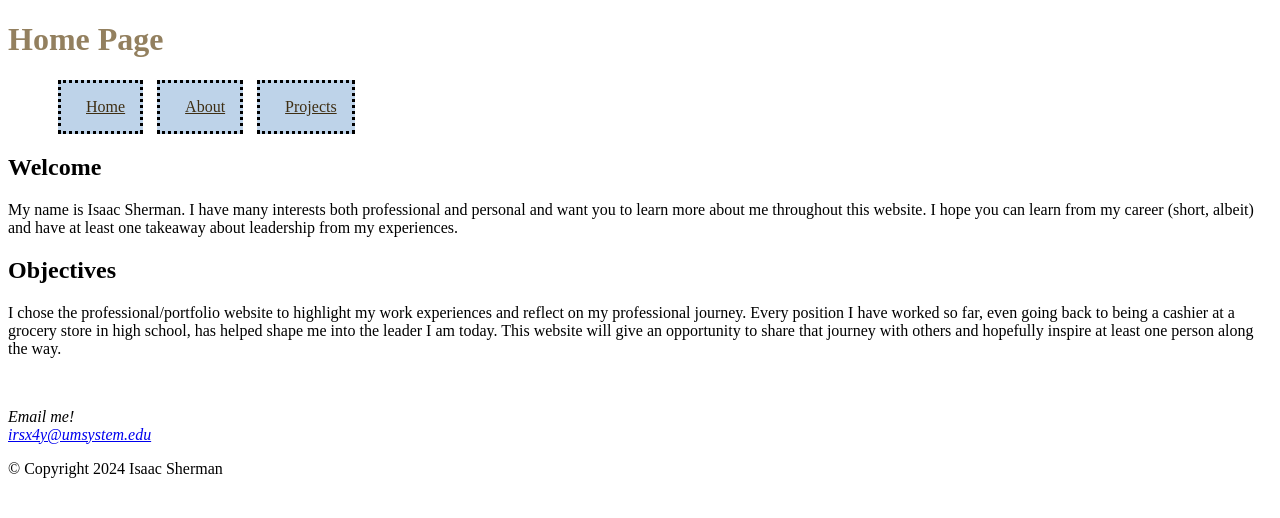
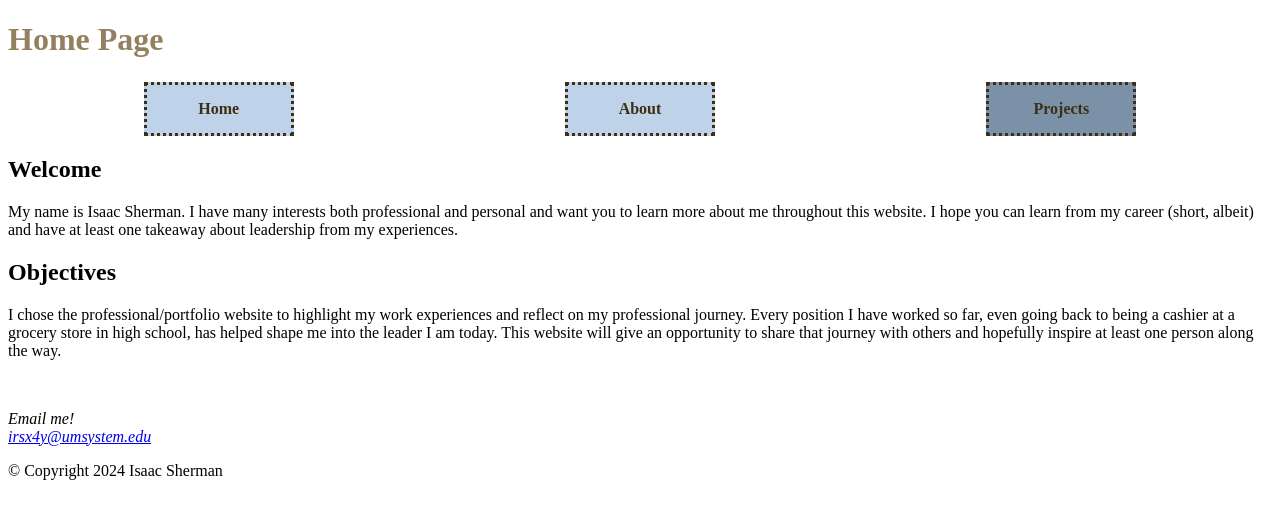
Before and after one commit to ikebike81/ikebike81.github.io, a plain HTML site: page islt_7310/index.html in a window 1280 px wide. Both pictures are taken after a click on the link "Projects". Drawn offline with Linux system fonts and the light colour scheme.

Commit message:
Add files via upload

```diff
--- a/islt_7310/nav.css
+++ b/islt_7310/nav.css
@@ -1,4 +1,49 @@
-ul li {
+nav ul{
+    list-style-type: none;
+                margin: 0;
+                padding: 0;
+                display:flex;
+                flex-direction: row;
+                justify-content: space-around;
+    }
+nav>ul li {
+    width: 150px;
+    position: relative;
+    text-align: center;
+    font-weight: bold;
+    color: #3E2E13;
+}
+nav ul li {
+    margin-top: 2px;
+}
+nav a{
+    text-decoration: none;
+    display: block;
+    border: 3px dotted #3E2E13;
+    padding: 15px 15px 15px 15px;
+    color:#3E2E13;
+}
+nav a:link{
+    background-color: #BED3E9;
+    color:#3E2E13;
+}
+nav a:hover, nav a:focus {
+    background-color: #7b91a8;
+}
+nav a:active{
+    background-color: #BED3E9;
+}
+nav ul>li ul {
+    position: absolute;
+    margin-top: 0;
+    margin-left: 100%;
+    display: none;
+}
+nav>ul>li:hover>ul{
+    display: block;
+}
+
+/*ul li {
     display: inline-block;
     border: 3px dotted #000000;
     background-color: #BED3E9;
```
Also changed, not shown: islt_7310/project.html (added, +39 -0 lines).
